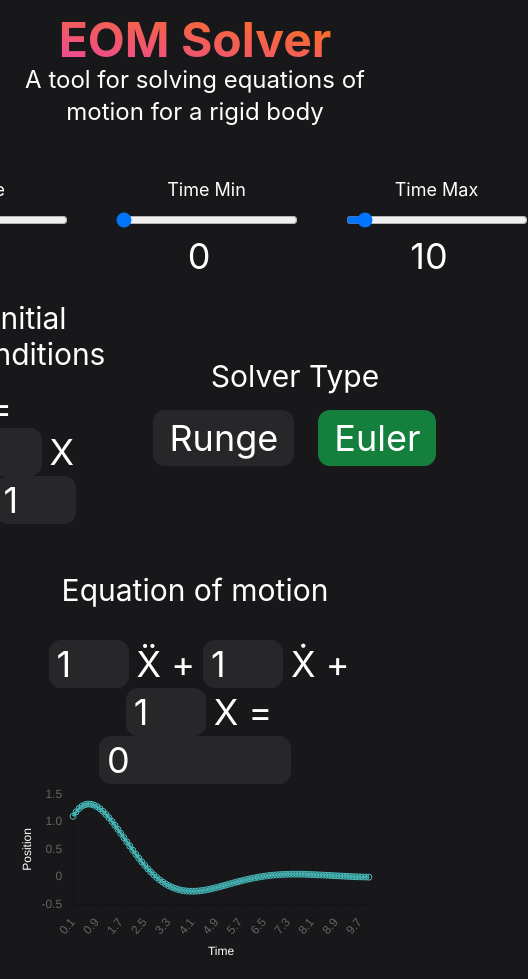
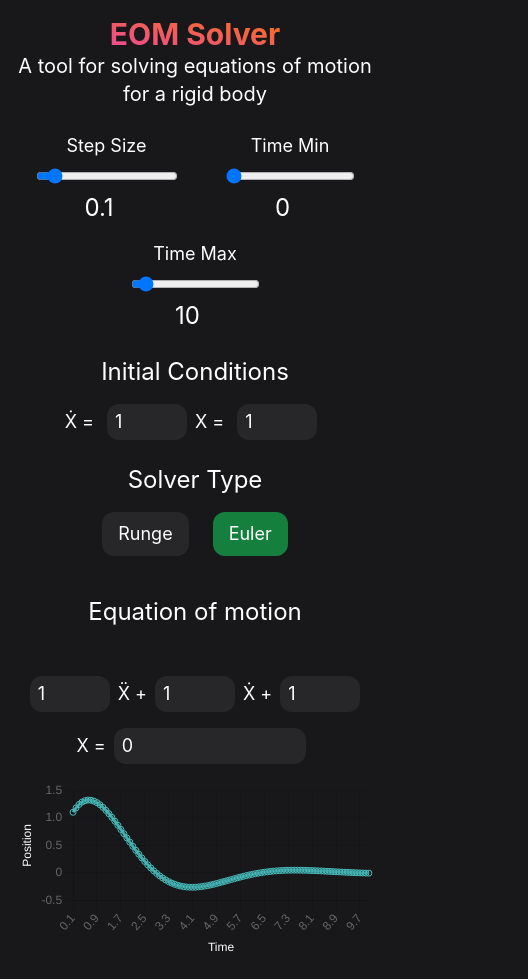
Before and after one commit to AndreCox/eom-solver, a Next.js app: page / in a window 390 px wide. Shown: the whole page, 528 px wide, since content can reach past the window. Built offline with nearby package versions, Linux system fonts and the light colour scheme.

Commit message:
Mobile support

```diff
--- a/pages/index.tsx
+++ b/pages/index.tsx
@@ -139,14 +139,14 @@ export default function Home() {
       </Head>
 
       <main className="min-h-screen p-4 flex flex-1 flex-col justify-center items-center text-4xl">
-        <h1 className="text-5xl font-bold bg-gradient-to-bl from-orange-500 to-pink-500 text-transparent bg-clip-text">
+        <h1 className="text-3xl md:text-5xl font-bold bg-gradient-to-bl from-orange-500 to-pink-500 text-transparent bg-clip-text">
           EOM Solver
         </h1>
-        <p className="text-2xl text-center text-white">
+        <p className=" text-xl md:text-2xl text-center text-white">
           A tool for solving equations of motion for a rigid body
         </p>
 
-        <div className="flex flex-row gap-12 justify-center mt-12">
+        <div className="flex flex-row flex-wrap gap-12 md:gap-y-0 gap-y-4 justify-center mt-6 md:mt-12">
           <div className="flex flex-col space-y-2">
             <div className="w-full justify-center flex flex-row">
               <span className="text-white text-lg">Step Size</span>
@@ -163,7 +163,7 @@ export default function Home() {
             />
             <input
               type="number"
-              className="bg-transparent  text-center text-white"
+              className="bg-transparent  text-center text-white text-2xl md:text-4xl"
               value={step}
               step={0.01}
               max={1}
@@ -196,7 +196,7 @@ export default function Home() {
 
             <input
               type="number"
-              className="bg-transparent text-center text-white"
+              className="bg-transparent  text-center text-white text-2xl md:text-4xl"
               value={timeRange[0]}
               step={1}
               max={150}
@@ -234,7 +234,7 @@ export default function Home() {
 
             <input
               type="number"
-              className="bg-transparent text-center text-white"
+              className="bg-transparent  text-center text-white text-2xl md:text-4xl"
               value={timeRange[1]}
               step={1}
               max={150}
@@ -250,13 +250,13 @@ export default function Home() {
             />
           </div>
         </div>
-        <div className="flex flex-row justify-evenly gap-12">
+        <div className="flex flex-row justify-evenly md:gap-12 flex-wrap">
           <div className="flex flex-col justify-center">
-            <span className="text-white text-3xl pt-6 text-center">
+            <span className="text-white text-2xl md:text-3xl pt-6 text-center">
               Initial Conditions
             </span>
             <div className="flex flex-row justify-center pt-4">
-              <span className="text-white">
+              <span className="text-white md:text-3xl text-lg">
                 &#7818; ={" "}
                 <input
                   type="number"
@@ -279,10 +279,10 @@ export default function Home() {
             </div>
           </div>
           <div className="flex flex-col justify-center">
-            <span className="text-white text-3xl pt-6 text-center">
+            <span className="text-white text-2xl md:text-3xl pt-6 text-center">
               Solver Type
             </span>
-            <div className="flex flex-row justify-center pt-4 gap-6">
+            <div className="flex flex-row justify-center pt-4 gap-6 text-lg md:text-3xl">
               {/* add two toggle buttons to switch between runge kuter and euler */}
               <button
                 className={`${
@@ -312,13 +312,12 @@ export default function Home() {
           {/* it the values should be editiable */}
 
           <div className="flex flex-col space-y-2">
-            <div className="w-full justify-center flex flex-col pt-12 pb-6">
-              <span className="text-white text-3xl text-center">
+            <div className="w-full justify-center flex flex-col pt-4 md:pt-12 pb-6">
+              <span className="text-white text-2xl md:text-3xl pt-6 text-center">
                 Equation of motion
               </span>
-              <div className="flex flex-row justify-center"></div>
             </div>
-            <span className="text-white text-center align-text-top h-full ">
+            <span className="text-white text-center align-text-top h-full space-y-4 text-lg md:text-3xl pb-4">
               {/* we want to add an input below that fits to the size of the entered text */}
               <input
                 type="number"
```
